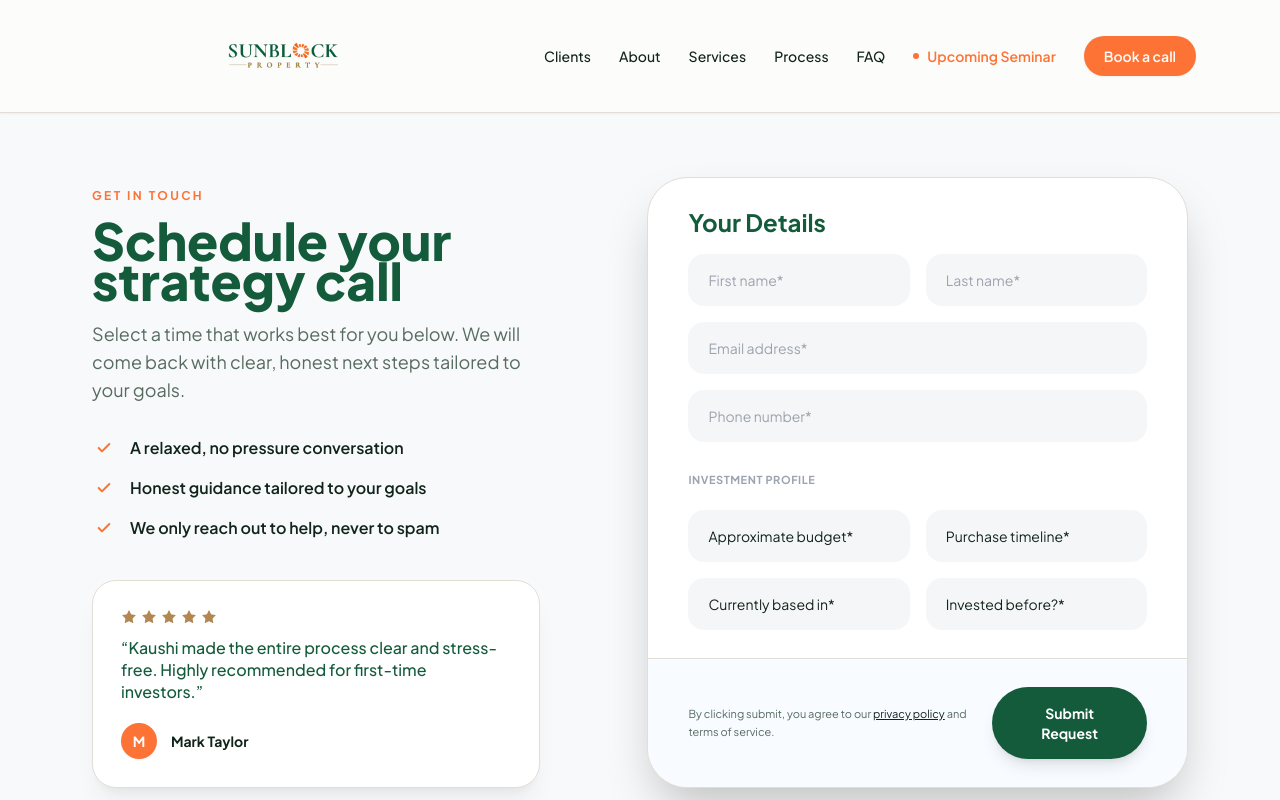
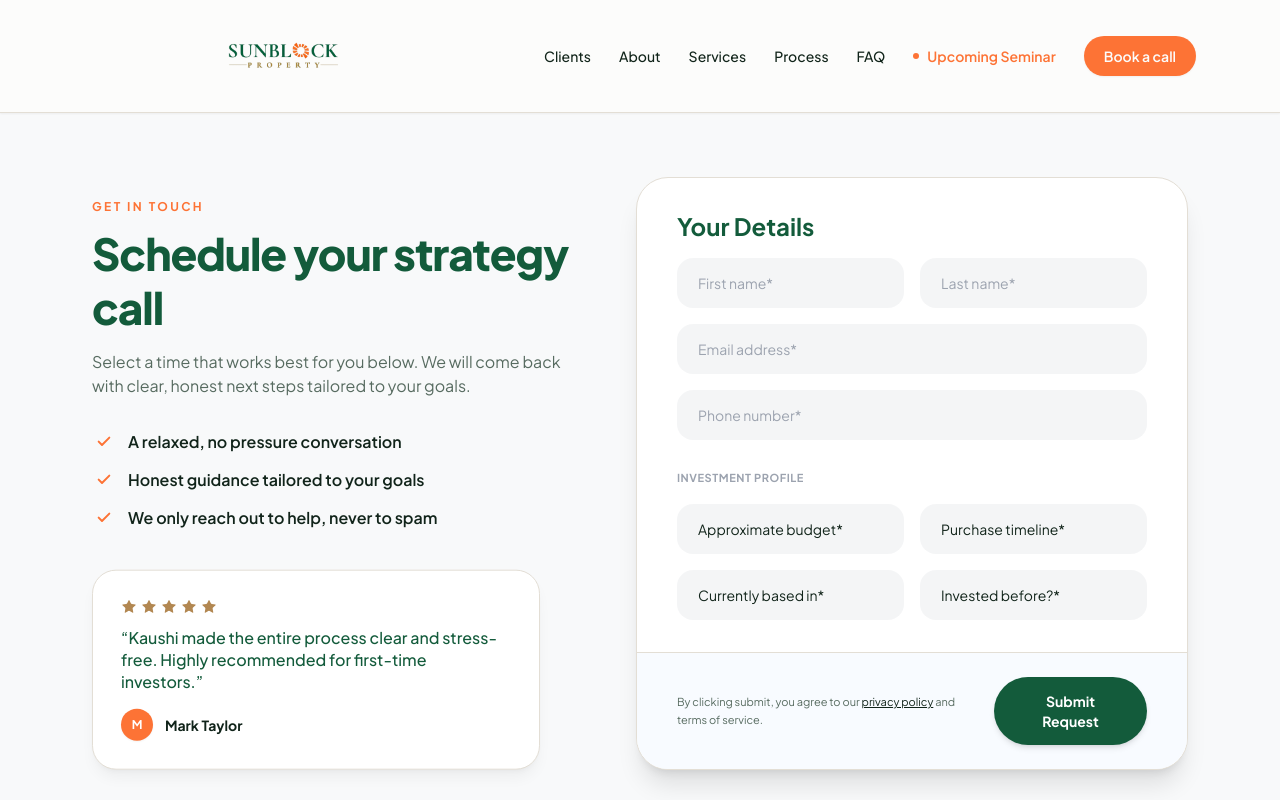
Before and after one commit to onethmeraj/sunblock-property, a Next.js app: page /book-a-call in a window 1280 px wide. Shown: the top 800 px of the page. Built offline with nearby package versions, Linux system fonts and the light colour scheme.

Commit message:
updated version without the video

```diff
--- a/app/book-a-call/page.js
+++ b/app/book-a-call/page.js
@@ -67,8 +67,9 @@ export default function BookACallPage() {
     }
   }
 
-  const inputClass = "w-full rounded-2xl border-none bg-gray-100/80 px-5 py-3.5 sm:py-4 text-sm text-ink outline-none transition-all placeholder:text-gray-400 focus:bg-gray-200 focus:ring-2 focus:ring-navy/20";
-  const selectClass = "w-full rounded-2xl border-none bg-gray-100/80 px-5 py-3.5 sm:py-4 text-sm text-ink outline-none transition-all focus:bg-gray-200 focus:ring-2 focus:ring-navy/20 appearance-none cursor-pointer";
+  // Consistent, mobile-friendly input styles
+  const inputClass = "w-full rounded-2xl border border-transparent bg-gray-100/90 px-4 py-3 sm:px-5 sm:py-3.5 text-sm text-ink outline-none transition-all placeholder:text-gray-400 focus:bg-white focus:border-navy/20 focus:ring-2 focus:ring-navy/10";
+  const selectClass = "w-full rounded-2xl border border-transparent bg-gray-100/90 px-4 py-3 sm:px-5 sm:py-3.5 text-sm text-ink outline-none transition-all focus:bg-white focus:border-navy/20 focus:ring-2 focus:ring-navy/10 appearance-none cursor-pointer";
 
   const currentReview = REVIEWS[reviewIndex];
 
@@ -77,39 +78,44 @@ export default function BookACallPage() {
       <ScrollReveal />
       <Navbar />
 
-      <main className="bg-[#f8f9fa] relative overflow-hidden min-h-screen pt-8 pb-16 sm:pt-12 sm:pb-24 lg:pt-16 lg:pb-32">
-        {/* RESPONSIVE GRID: Explicit single column on mobile, 2 columns on desktop */}
-        <div className="relative mx-auto grid grid-cols-1 lg:grid-cols-[1fr_1.1fr] items-start gap-10 lg:gap-16 px-5 sm:px-8 max-w-container">
+      <main className="bg-[#f8f9fa] relative overflow-x-hidden min-h-screen pt-6 pb-16 sm:pt-10 sm:pb-20 lg:pt-16 lg:pb-28">
+        <div className="relative mx-auto max-w-container px-4 sm:px-6 lg:px-8 grid grid-cols-1 lg:grid-cols-[1fr_1.15fr] gap-8 sm:gap-10 lg:gap-16 items-start">
 
-          {/* LEFT COLUMN: Uses 'relative' on mobile and 'lg:sticky' on desktop to prevent overlap */}
-          <div className="reveal flex flex-col justify-start relative lg:sticky lg:top-28">
-            <span className="text-xs font-bold uppercase tracking-[0.2em] text-copper">
+          {/* LEFT COLUMN */}
+          <div className="relative lg:sticky lg:top-24 flex flex-col justify-start w-full">
+            <span className="text-[11px] sm:text-xs font-bold uppercase tracking-[0.2em] text-copper">
               Get in touch
             </span>
 
-            <h1 className="mt-3 sm:mt-4 font-display text-3xl sm:text-4xl lg:text-[clamp(2.5rem,4vw,3.5rem)] font-extrabold leading-[1.15] text-navy">
+            {/*
+              FIX:
+              1. leading-[1.25] prevents the 'y' from overlapping line 2.
+              2. text-[1.75rem] on mobile wraps properly so it never cuts off to "strategy ca".
+              3. break-words ensures no layout overflow.
+            */}
+            <h1 className="mt-2.5 sm:mt-3 font-display text-[1.75rem] xs:text-3xl sm:text-4xl lg:text-[2.75rem] font-extrabold text-navy leading-[1.25] sm:leading-[1.22] tracking-tight break-words">
               Schedule your strategy call
             </h1>
 
-            <p className="mt-4 sm:mt-5 max-w-md text-sm sm:text-base lg:text-lg text-muted leading-relaxed">
+            <p className="mt-3 sm:mt-4 text-sm sm:text-base text-muted leading-relaxed max-w-lg">
               Select a time that works best for you below. We will come back with clear, honest next steps tailored to your goals.
             </p>
 
-            {/* Trust Bullets */}
-            <ul className="mt-6 sm:mt-8 space-y-3.5 sm:space-y-4">
+            {/* TRUST BULLETS */}
+            <ul className="mt-6 sm:mt-8 space-y-3 sm:space-y-3.5">
               {TRUST_BULLETS.map((t, i) => (
-                <li key={i} className="flex items-center gap-3.5">
-                  <span className="grid h-6 w-6 shrink-0 place-items-center rounded-full bg-copper/20 text-copper">
-                    <Check className="h-4 w-4" strokeWidth={3} />
+                <li key={i} className="flex items-start sm:items-center gap-3">
+                  <span className="grid h-5 w-5 sm:h-6 sm:w-6 shrink-0 place-items-center rounded-full bg-copper/15 text-copper mt-0.5 sm:mt-0">
+                    <Check className="h-3.5 w-3.5 sm:h-4 sm:w-4" strokeWidth={3} />
                   </span>
-                  <span className="font-semibold text-sm sm:text-base text-ink">{t}</span>
+                  <span className="text-sm sm:text-base font-semibold text-ink leading-snug">{t}</span>
                 </li>
               ))}
             </ul>
 
-            {/* Rotating review card (desktop only to prevent clutter on mobile) */}
+            {/* ROTATING REVIEW CARD (Desktop only) */}
             <figure
-              className={`mt-10 max-w-md rounded-3xl border border-line bg-white p-7 shadow-xl shadow-black/5 transition-opacity duration-300 min-h-[160px] flex-col justify-center hidden lg:flex ${
+              className={`mt-10 max-w-md rounded-3xl border border-line bg-white p-6 sm:p-7 shadow-lg shadow-black/5 transition-opacity duration-300 min-h-[150px] flex-col justify-center hidden lg:flex ${
                 fade ? "opacity-0" : "opacity-100"
               }`}
             >
@@ -121,8 +127,8 @@ export default function BookACallPage() {
               <blockquote className="font-display text-base font-medium leading-snug text-navy transition-all">
                 “{currentReview.quote}”
               </blockquote>
-              <figcaption className="mt-5 flex items-center gap-3.5">
-                <span className="grid h-9 w-9 place-items-center rounded-full bg-copper font-bold text-white text-sm shadow-sm">
+              <figcaption className="mt-4 flex items-center gap-3">
+                <span className="grid h-8 w-8 place-items-center rounded-full bg-copper font-bold text-white text-xs shadow-sm">
                   {currentReview.name.charAt(0)}
                 </span>
                 <span className="font-bold text-sm text-ink">{currentReview.name}</span>
@@ -130,8 +136,8 @@ export default function BookACallPage() {
             </figure>
           </div>
 
-          {/* RIGHT COLUMN: The Form / Calendar Container */}
-          <div className="reveal d1 w-full rounded-3xl sm:rounded-[2.5rem] bg-white shadow-xl lg:shadow-2xl shadow-navy/5 border border-line overflow-hidden relative">
+          {/* RIGHT COLUMN: The Form / Calendar Card */}
+          <div className="w-full rounded-2xl sm:rounded-3xl lg:rounded-[2rem] bg-white shadow-xl shadow-navy/5 border border-line overflow-hidden">
 
             {status === "success" ? (
               <div className="w-full bg-white relative p-2 sm:p-4">
@@ -140,17 +146,18 @@ export default function BookACallPage() {
                   style={{ width: "100%", height: "800px", border: "none" }}
                   scrolling="yes"
                   id="ghl-calendar"
-                  className="w-full rounded-2xl"
+                  className="w-full rounded-xl sm:rounded-2xl"
                   title="Book a Call Calendar"
                 ></iframe>
               </div>
             ) : (
               <>
-                <div className="pt-7 pb-4 px-6 sm:px-10">
+                <div className="pt-6 pb-3 px-5 sm:pt-8 sm:pb-4 sm:px-8 md:px-10">
                   <h2 className="font-display text-xl sm:text-2xl font-bold text-navy">Your Details</h2>
                 </div>
+
                 <form onSubmit={handleSubmit}>
-                  <div className="px-6 sm:px-10 pb-7 grid grid-cols-1 sm:grid-cols-2 gap-3.5 sm:gap-4">
+                  <div className="px-5 sm:px-8 md:px-10 pb-6 sm:pb-8 grid grid-cols-1 sm:grid-cols-2 gap-3.5 sm:gap-4">
 
                     <div>
                       <input required className={inputClass} placeholder="First name*" value={form.firstName} onChange={set("firstName")} />
@@ -165,7 +172,7 @@ export default function BookACallPage() {
                       <input required type="tel" className={inputClass} placeholder="Phone number*" value={form.phone} onChange={set("phone")} />
                     </div>
 
-                    <div className="sm:col-span-2 mt-2 pb-1">
+                    <div className="sm:col-span-2 mt-2">
                       <span className="text-[11px] font-bold text-gray-400 uppercase tracking-wider">Investment Profile</span>
                     </div>
 
@@ -197,14 +204,14 @@ export default function BookACallPage() {
                     </div>
                   </div>
 
-                  <div className="bg-[#f8fbff] px-6 sm:px-10 py-6 sm:py-7 border-t border-line flex flex-col sm:flex-row items-center justify-between gap-4 sm:gap-6">
-                    <div className="text-[11px] text-muted text-center sm:text-left max-w-xs leading-relaxed">
+                  <div className="bg-[#f8fbff] px-5 sm:px-8 md:px-10 py-5 sm:py-6 border-t border-line flex flex-col sm:flex-row items-center justify-between gap-4">
+                    <div className="text-[11px] text-muted text-center sm:text-left leading-relaxed">
                       By clicking submit, you agree to our <a href="/privacy-policy" className="text-ink underline hover:text-copper">privacy policy</a> and terms of service.
                     </div>
                     <button
                       type="submit"
                       disabled={status === "submitting"}
-                      className="w-full sm:w-auto rounded-full bg-navy px-9 py-3.5 sm:py-4 text-sm font-bold text-white shadow-lg shadow-navy/20 transition-all hover:bg-navy/90 hover:shadow-xl disabled:opacity-70 flex items-center justify-center gap-2"
+                      className="w-full sm:w-auto rounded-full bg-navy px-8 py-3.5 sm:py-3.5 text-sm font-bold text-white shadow-md shadow-navy/20 transition-all hover:bg-navy/90 hover:shadow-lg disabled:opacity-70 flex items-center justify-center gap-2"
                     >
                       {status === "submitting" ? "Sending..." : "Submit Request"}
                     </button>
```
Also changed, not shown: lib/site.js.
